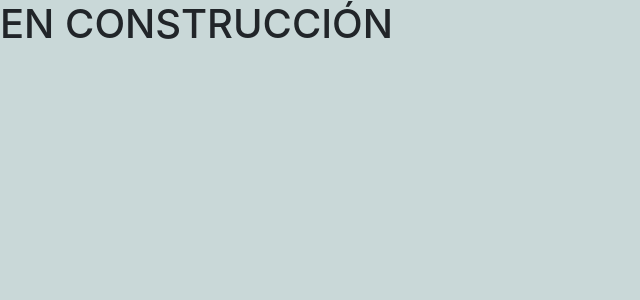
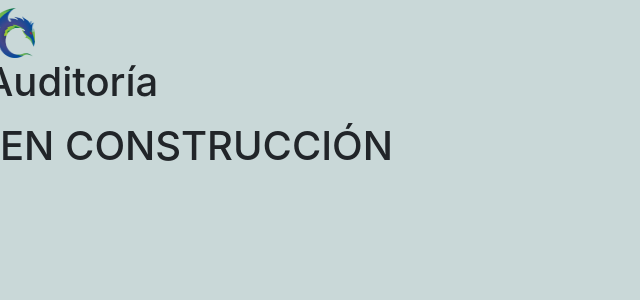
Before and after one commit to lcastillo1486/ControlRadios, a Django app: page /auditoria/ in a window 1280 px wide. Shown: the part 56-356 px from the top of the page, without its empty margins (0-640 px from the left). Run offline with Django 4.2, Linux system fonts and the light colour scheme; some libraries are stand-ins or nearby versions.

Commit message:
template_auditor

```diff
--- a/movimientos/templates/auditoria.html
+++ b/movimientos/templates/auditoria.html
@@ -3,15 +3,27 @@
 {% block content %}
 {% load static %}
 <html lang="en">
+
 <head>
     <meta charset="UTF-8">
     <meta http-equiv="X-UA-Compatible" content="IE=edge">
     <meta name="viewport" content="width=device-width, initial-scale=1.0">
     <title>BackTrack</title>
 </head>
+
 <body>
+    <div class="row">
+        <div class="table-responsive py-2">
+            <div class="centrar">
+                <img src="{% static 'logo.png' %}" width="50" height="50">
+                <h1>Auditoría</h1>
+            </div>
+        </div>
+    </div>
+
     <h1>EN CONSTRUCCIÓN</h1>
 
 </body>
 {% endblock %}
+
 </html>
```
